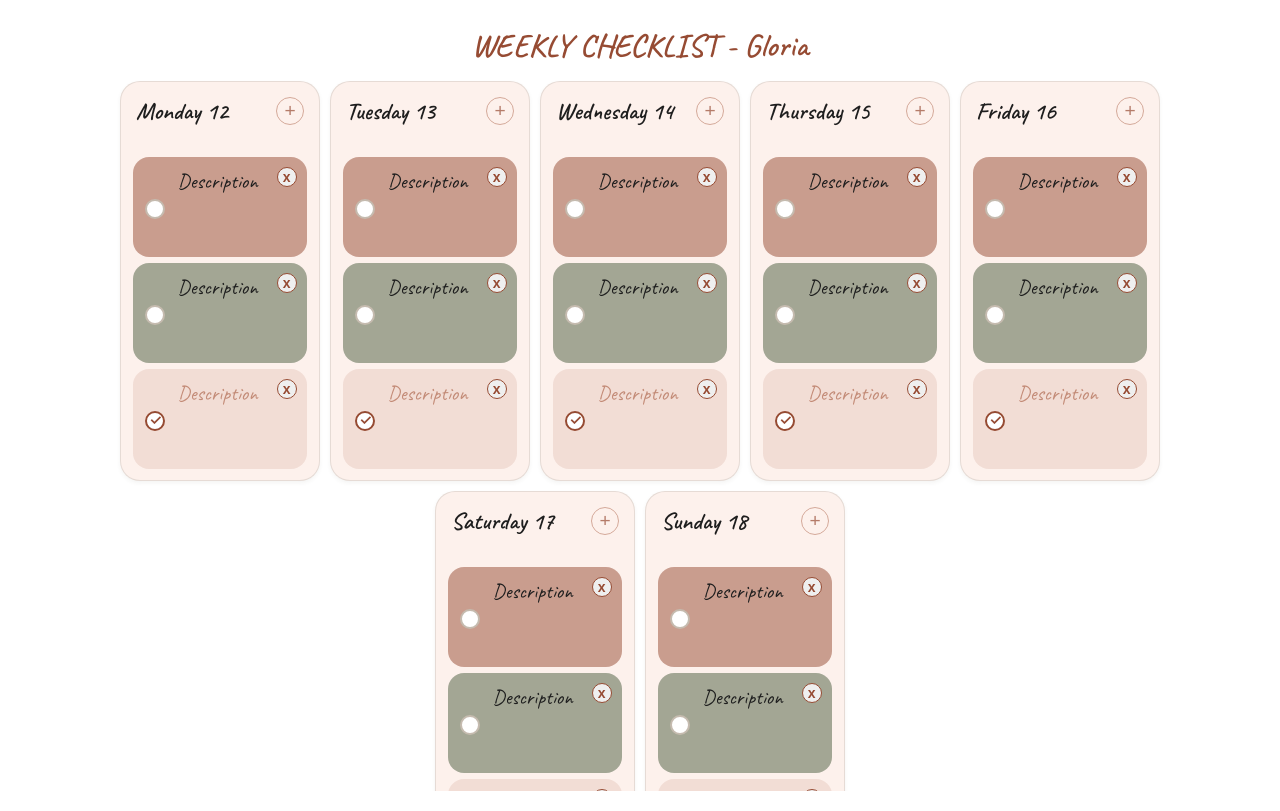
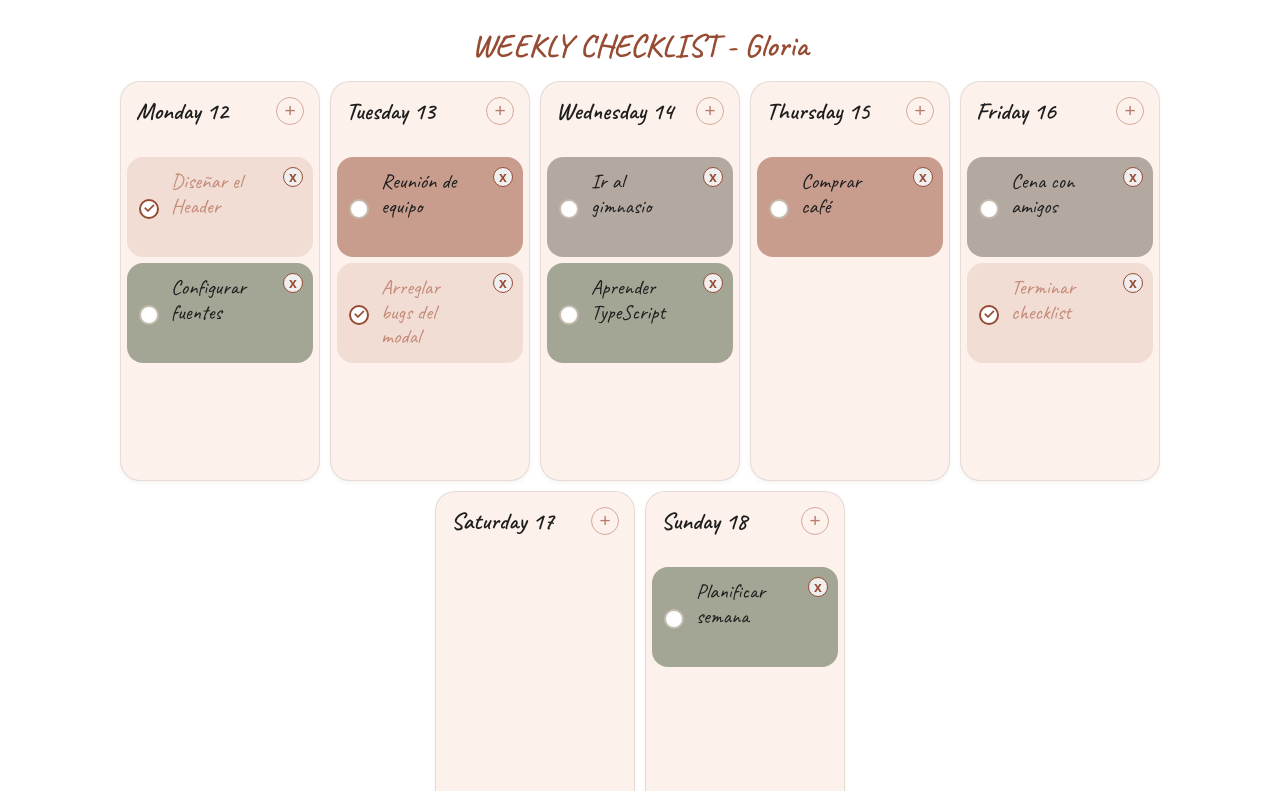
Before and after one commit to gloriarodrife/weekly-todo-nextjs, a Next.js app: page / in a window 1280 px wide. Built offline with nearby package versions, Linux system fonts and the light colour scheme.

Commit message:
feat: Add and delete task

```diff
--- a/src/app/page.tsx
+++ b/src/app/page.tsx
@@ -2,11 +2,11 @@
 
 import { useState } from 'react';
 import './page.css';
-import { Day, DayName } from './types';
+import { DayData, DayName, Task, WeeklyTasks } from './types';
 import DayColumn from '@/components/DayColumn';
 
-function generateCurrentWeek(): Day[] {
-  const result: Day[] = [];
+function generateCurrentWeek(): DayData[] {
+  const result: DayData[] = [];
   const today = new Date();
   const dayNum = today.getDay();
 
@@ -17,7 +17,7 @@ function generateCurrentWeek(): Day[] {
     const date = new Date(today);
     date.setDate(today.getDate() + i);
 
-    const dayObject: Day = {
+    const dayObject: DayData = {
       name: date.toLocaleDateString('en-US', { weekday: 'long' }) as DayName,
       number: date.getDate(),
     };
@@ -28,9 +28,75 @@ function generateCurrentWeek(): Day[] {
   return result;
 }
 
+const initialTasks: WeeklyTasks = {
+  Monday: [
+    { id: '1', text: 'Diseñar el Header', priority: 'high', completed: true },
+    {
+      id: '2',
+      text: 'Configurar fuentes',
+      priority: 'medium',
+      completed: false,
+    },
+  ],
+  Tuesday: [
+    { id: '3', text: 'Reunión de equipo', priority: 'high', completed: false },
+    {
+      id: '4',
+      text: 'Arreglar bugs del modal',
+      priority: 'low',
+      completed: true,
+    },
+  ],
+  Wednesday: [
+    { id: '5', text: 'Ir al gimnasio', priority: 'low', completed: false },
+    {
+      id: '6',
+      text: 'Aprender TypeScript',
+      priority: 'medium',
+      completed: false,
+    },
+  ],
+  Thursday: [
+    { id: '7', text: 'Comprar café', priority: 'high', completed: false },
+  ],
+  Friday: [
+    { id: '8', text: 'Cena con amigos', priority: 'low', completed: false },
+    {
+      id: '9',
+      text: 'Terminar checklist',
+      priority: 'medium',
+      completed: true,
+    },
+  ],
+  Saturday: [],
+  Sunday: [
+    {
+      id: '10',
+      text: 'Planificar semana',
+      priority: 'medium',
+      completed: false,
+    },
+  ],
+};
+
 export default function Home() {
   const currentWeek = generateCurrentWeek();
   const user = 'Gloria';
+
+  const [tasksList, setTasksList] = useState<WeeklyTasks>(initialTasks);
+  const addTaskToDay = (dayName: DayName, newTask: Task) => {
+    setTasksList((prev) => ({
+      ...prev,
+      [dayName]: [...prev[dayName], newTask],
+    }));
+  };
+
+  const deleteTaskFromDay = (dayName: DayName, taskId: string) => {
+    setTasksList((prev) => ({
+      ...prev,
+      [dayName]: prev[dayName].filter((task) => task.id !== taskId),
+    }));
+  };
 
   return (
     <main style={{ padding: '20px' }}>
@@ -38,7 +104,16 @@ export default function Home() {
 
       <div className="board-layout">
         {currentWeek.map((day) => (
-          <DayColumn key={day.name} name={day.name} number={day.number} />
+          <DayColumn
+            key={day.name}
+            name={day.name}
+            number={day.number}
+            tasks={tasksList[day.name]}
+            onAddTask={(task: Task) => addTaskToDay(day.name, task)}
+            onDeleteTask={(taskId: string) =>
+              deleteTaskFromDay(day.name, taskId)
+            }
+          />
         ))}
       </div>
     </main>
--- a/src/components/DayColumn.tsx
+++ b/src/components/DayColumn.tsx
@@ -1,12 +1,18 @@
 'use client';
 import './DayColumn.css';
 
-import { Day } from '@/app/types';
+import { DayColumnProps, Task } from '@/app/types';
 import TaskForm from './TaskForm';
 import { useState } from 'react';
 import TaskItem from './TaskItem';
 
-export default function DayColumn({ name, number }: Day) {
+export default function DayColumn({
+  name,
+  number,
+  tasks,
+  onAddTask,
+  onDeleteTask,
+}: DayColumnProps) {
   const [isModalOpen, setIsModalOpen] = useState(false);
 
   function openModalForm() {
@@ -34,12 +40,27 @@ export default function DayColumn({ name, number }: Day) {
         </button>
       </div>
       <div>
-        <TaskItem text={'Description'} priority={'high'} completed={false} />
-        <TaskItem text={'Description'} priority={'medium'} completed={false} />
-        <TaskItem text={'Description'} priority={'low'} completed={true} />
+        {tasks.map((task: Task) => (
+          <TaskItem
+            key={task.id}
+            id={task.id}
+            text={task.text}
+            priority={task.priority}
+            completed={task.completed}
+            onDelete={() => onDeleteTask(task.id)}
+          />
+        ))}
       </div>
 
-      {isModalOpen && <TaskForm onClose={closeModal} />}
+      {isModalOpen && (
+        <TaskForm
+          onClose={closeModal}
+          onSave={(task: Task) => {
+            onAddTask(task);
+            closeModal();
+          }}
+        />
+      )}
     </section>
   );
 }
--- a/src/components/TaskForm.tsx
+++ b/src/components/TaskForm.tsx
@@ -1,9 +1,34 @@
 'use client';
 import { useState } from 'react';
 import './TaskForm.css';
+import { v4 as uuidv4 } from 'uuid';
+import { Priority, Task } from '@/app/types';
 
-export default function TaskForm({ onClose }: { onClose: () => void }) {
-  const [priority, setPriority] = useState('medium');
+export default function TaskForm({
+  onClose,
+  onSave,
+}: {
+  onClose: () => void;
+  onSave: (task: Task) => void;
+}) {
+  const [priority, setPriority] = useState<Priority>('medium');
+  const [description, setDescription] = useState('');
+  const addTaskDescription = (e: React.ChangeEvent<HTMLInputElement>) =>
+    setDescription(e.target.value);
+
+  const addTask = () => {
+    if (!description.trim()) return;
+
+    const newTask = {
+      id: uuidv4(),
+      text: description,
+      priority: priority,
+      completed: false,
+    };
+
+    onSave(newTask);
+    onClose();
+  };
 
   return (
     <div className="modal-overlay" onClick={onClose}>
@@ -11,7 +36,10 @@ export default function TaskForm({ onClose }: { onClose: () => void }) {
         <div>
           <h1 className="modal-title">For my future self</h1>
           <div className="modal-task-details">
-            <input placeholder="Describe your task" />
+            <input
+              placeholder="Describe your task"
+              onChange={addTaskDescription}
+            />
             <div className="priority-group">
               <label className="prio-check">
                 <input
@@ -54,7 +82,7 @@ export default function TaskForm({ onClose }: { onClose: () => void }) {
           >
             Cancel
           </button>
-          <button className="modal-add__button" type="submit">
+          <button className="modal-add__button" type="button" onClick={addTask}>
             Add
           </button>
         </div>
--- a/src/components/TaskItem.tsx
+++ b/src/components/TaskItem.tsx
@@ -1,13 +1,20 @@
 import { useState } from 'react';
 import './TaskItem.css';
-import { Task } from '@/app/types';
+
+interface TaskItemProps {
+  id: string;
+  text: string;
+  priority: 'low' | 'medium' | 'high';
+  completed: boolean;
+  onDelete: () => void; // 👈 Añade esto aquí
+}
 
 export default function TaskItem({
   text,
   priority,
   completed,
   onDelete,
-}: Task) {
+}: TaskItemProps) {
   const [isDone, setIsDone] = useState(completed);
 
   const handleDeleteClick = (e: { stopPropagation: () => void }) => {
```
Also changed, not shown: src/app/types.ts (+10 -4 lines).
